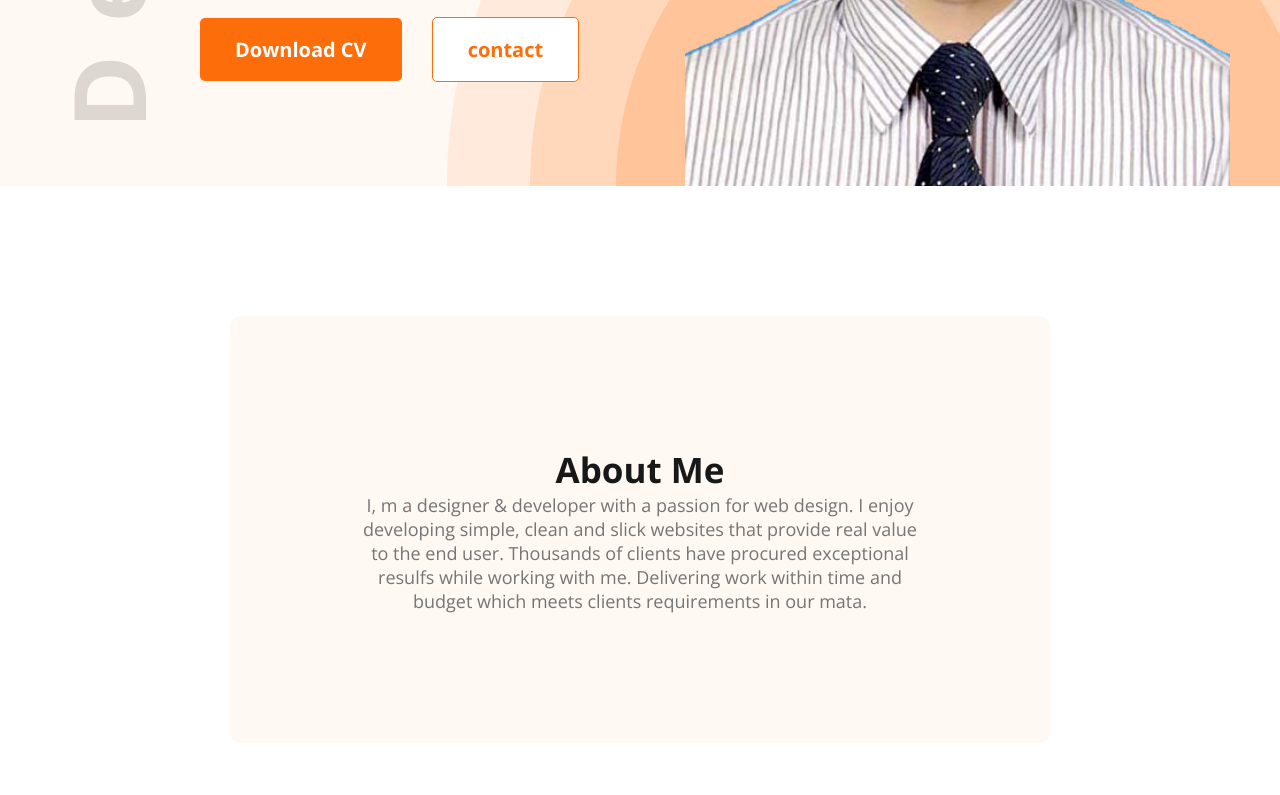
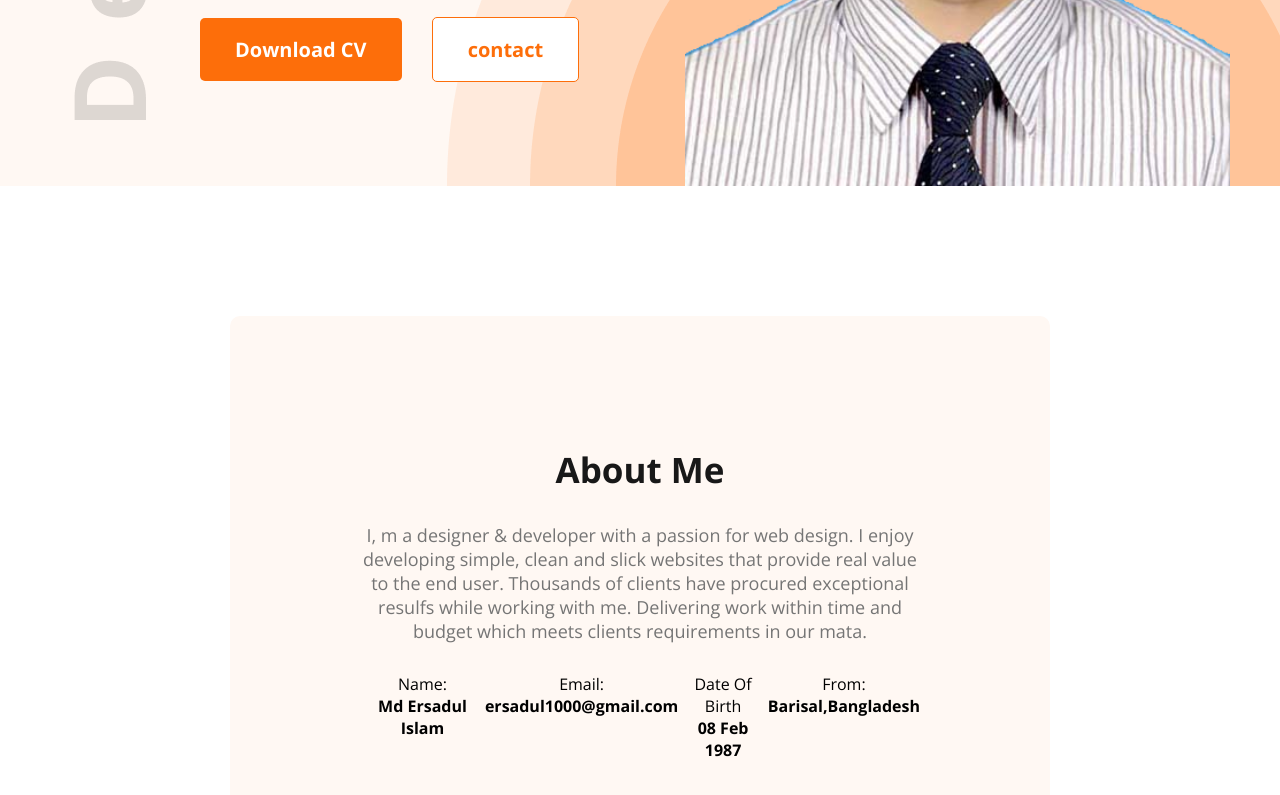
Before and after one commit to MdErsadulIslam/my-portfolio, a plain HTML site: page index.html in a window 1280 px wide. Shown: the part 683-1478 px from the top of the page. Drawn offline with nearby package versions, Linux system fonts and the light colour scheme.

Commit message:
about section done

```diff
--- a/index.html
+++ b/index.html
@@ -38,6 +38,26 @@
 <section class="about">
 <h3 class="about-title">About Me</h3>
 <p class="about-description">I, m a designer & developer with a passion for web design. I enjoy developing simple, clean and slick websites that provide real value to the end user. Thousands of clients have procured exceptional resulfs while working with me. Delivering work within time and budget which meets clients requirements in our mata.</p>
+
+<!-- .about-info-containar>.about-info*4>p.info-title+p.info-detail -->
+<div class="about-info-containar">
+    <div class="about-info">
+        <p class="info-title">Name:</p>
+        <p class="info-detail">Md Ersadul Islam</p>
+    </div>
+    <div class="about-info">
+        <p class="info-title">Email:</p>
+        <p class="info-detail">ersadul1000@gmail.com</p>
+    </div>
+    <div class="about-info">
+        <p class="info-title">Date Of Birth</p>
+        <p class="info-detail">08 Feb 1987</p>
+    </div>
+    <div class="about-info">
+        <p class="info-title">From:</p>
+        <p class="info-detail">Barisal,Bangladesh</p>
+    </div>
+</div>
 </section>
     </main>
     <footer>
--- a/style.css
+++ b/style.css
@@ -125,4 +125,16 @@ font-size: 35px;
 font-style: normal;
 font-weight: 700;
 line-height: normal;
+padding-bottom: 30px;
 }
+.about-info-containar{
+  display: flex;
+  justify-content: space-between;
+  padding-top: 30px; ;
+}
+.about-info{
+  text-align: center;
+}
+.info-detail{
+  font-weight: bold;
+}
```
